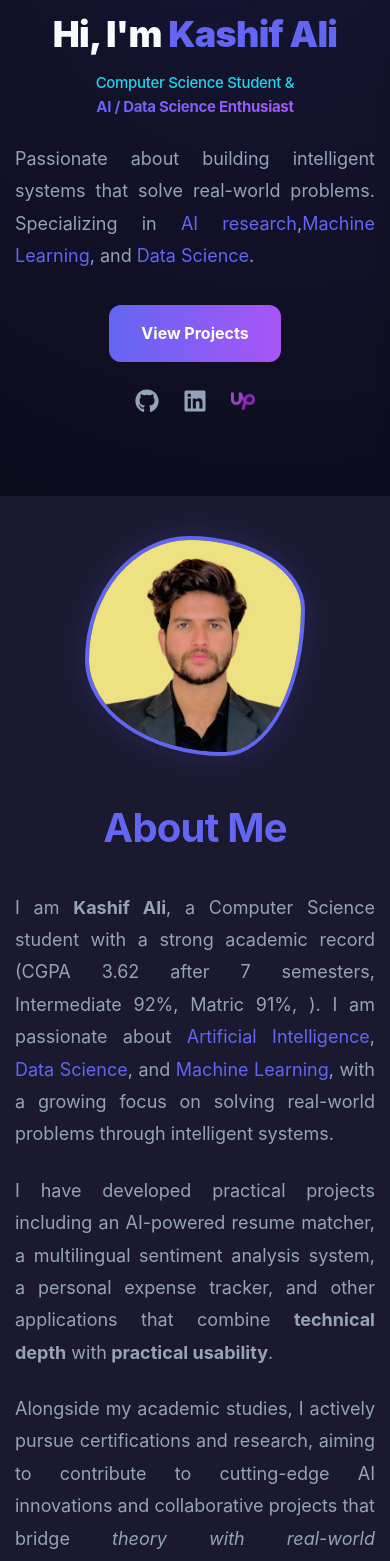
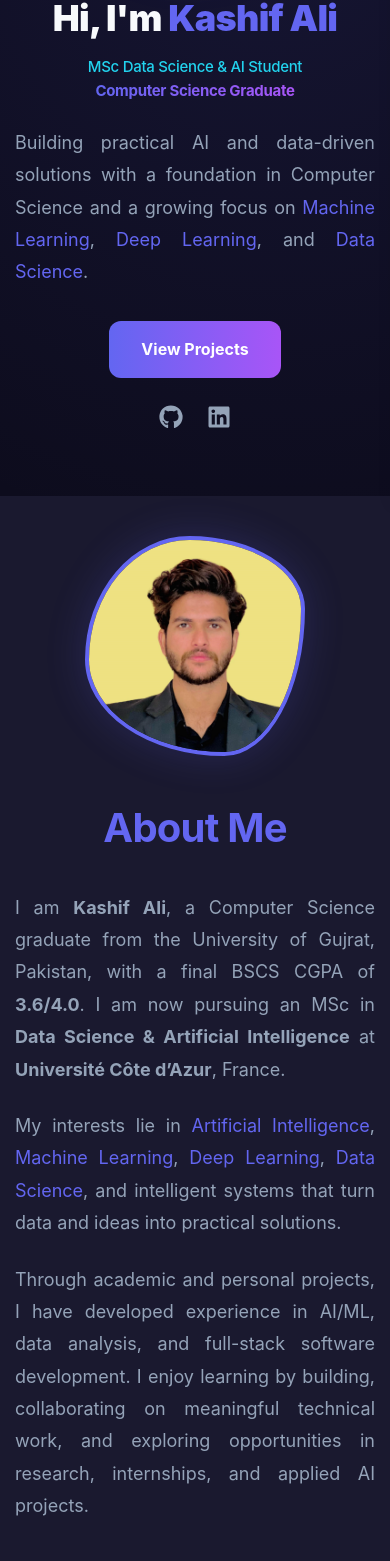
Before and after one commit to kashifali6273/Personal-Portfolio-website, a React (Create React App) app: page / in a window 390 px wide. Shown: the part 348-1909 px from the top of the page. Built offline with nearby package versions, Linux system fonts and the light colour scheme.

Commit message:
another update

```diff
--- a/public/index.html
+++ b/public/index.html
@@ -1,4 +1,4 @@
-<!DOCTYPE html>
+<!doctype html>
 <html lang="en">
   <head>
     <meta charset="utf-8" />
@@ -7,38 +7,25 @@
     <meta name="theme-color" content="#000000" />
     <meta
       name="description"
-      content="Web site created using create-react-app"
+      content="Kashif Ali | Computer Science Graduate | MSc Data Science & AI Student | AI, ML, Data Science, and software development portfolio."
     />
+    <meta
+      property="og:title"
+      content="Kashif Ali | MSc Data Science & AI Student"
+    />
+    <meta
+      property="og:description"
+      content="Computer Science Graduate and MSc Data Science & AI student focused on AI, machine learning, deep learning, and data-driven solutions."
+    />
+    <meta property="og:type" content="website" />
     <link rel="apple-touch-icon" href="%PUBLIC_URL%/logo192.png" />
-    <!--
-      manifest.json provides metadata used when your web app is installed on a
-      user's mobile device or desktop. See https://developers.google.com/web/fundamentals/web-app-manifest/
-    -->
     <link rel="manifest" href="%PUBLIC_URL%/manifest.json" />
-    <!--
-      Notice the use of %PUBLIC_URL% in the tags above.
-      It will be replaced with the URL of the `public` folder during the build.
-      Only files inside the `public` folder can be referenced from the HTML.
-
-      Unlike "/favicon.ico" or "favicon.ico", "%PUBLIC_URL%/favicon.ico" will
-      work correctly both with client-side routing and a non-root public URL.
-      Learn how to configure a non-root public URL by running `npm run build`.
-    -->
-    <title>Kashif Ali | Portfolio</title>
-
+    <title>
+      Kashif Ali | Computer Science Graduate | MSc Data Science & AI
+    </title>
   </head>
   <body>
     <noscript>You need to enable JavaScript to run this app.</noscript>
     <div id="root"></div>
-    <!--
-      This HTML file is a template.
-      If you open it directly in the browser, you will see an empty page.
-
-      You can add webfonts, meta tags, or analytics to this file.
-      The build step will place the bundled scripts into the <body> tag.
-
-      To begin the development, run `npm start` or `yarn start`.
-      To create a production bundle, use `npm run build` or `yarn build`.
-    -->
   </body>
 </html>
--- a/src/App.js
+++ b/src/App.js
@@ -3,12 +3,13 @@ import { BrowserRouter as Router, Routes, Route } from "react-router-dom";
 import Navbar from "./components/Navbar";
 import Hero from "./components/Hero";
 import About from "./components/About";
+import Education from "./components/Education";
 import Skills from "./components/Skills";
 import Projects from "./components/Projects";
 import Certificates from "./components/Certificates";
 import Contact from "./components/Contact";
 import Blog from "./components/Blog";
-import BlogDetails from "./components/BlogDetails"; // new page
+import BlogDetails from "./components/BlogDetails";
 import Footer from "./components/Footer";
 import "./App.css";
 
@@ -16,7 +17,6 @@ function App() {
   return (
     <Router>
       <Routes>
-        {/* Home Page with all sections */}
         <Route
           path="/"
           element={
@@ -24,6 +24,7 @@ function App() {
               <Navbar />
               <Hero />
               <About />
+              <Education />
               <Skills />
               <Projects />
               <Certificates />
@@ -34,7 +35,6 @@ function App() {
           }
         />
 
-        {/* Blog details page */}
         <Route path="/blogs" element={<BlogDetails />} />
       </Routes>
     </Router>
--- a/src/components/About.js
+++ b/src/components/About.js
@@ -1,12 +1,11 @@
 import React from "react";
 import { motion } from "framer-motion";
-import profilePic from "../assets/profile.jpeg"; // reuse your profile image
+import profilePic from "../assets/profile.jpeg";
 
 const About = () => {
   return (
     <section id="about" className="about">
       <div className="about-container">
-        {/* Image with animation */}
         <motion.div
           className="about-image"
           initial={{ opacity: 0, x: -50 }}
@@ -17,7 +16,6 @@ const About = () => {
           <img src={profilePic} alt="Kashif Ali Profile" />
         </motion.div>
 
-        {/* Text with animation */}
         <motion.div
           className="about-text"
           initial={{ opacity: 0, x: 50 }}
@@ -27,23 +25,26 @@ const About = () => {
         >
           <h2>About Me</h2>
           <p>
-            I am <strong>Kashif Ali</strong>, a Computer Science student with a strong academic record
-            (CGPA 3.62 after 7 semesters, Intermediate 92%, Matric 91%, ).
-            I am passionate about <span className="highlight">Artificial Intelligence</span>,
-            <span className="highlight"> Data Science</span>, and
-            <span className="highlight"> Machine Learning</span>, with a growing focus on solving
-            real-world problems through intelligent systems.
+            I am <strong>Kashif Ali</strong>, a Computer Science graduate from
+            the University of Gujrat, Pakistan, with a final BSCS CGPA of
+            <strong> 3.6/4.0</strong>. I am now pursuing an MSc in
+            <strong> Data Science & Artificial Intelligence</strong> at
+            <strong> Université Côte d’Azur</strong>, France.
           </p>
           <p>
-            I have developed practical projects including an AI-powered resume matcher,
-            a multilingual sentiment analysis system, a personal expense tracker, and
-            other applications that combine <strong>technical depth</strong> with
-            <strong> practical usability</strong>.
+            My interests lie in{" "}
+            <span className="highlight">Artificial Intelligence</span>,
+            <span className="highlight"> Machine Learning</span>,
+            <span className="highlight"> Deep Learning</span>,
+            <span className="highlight"> Data Science</span>, and intelligent
+            systems that turn data and ideas into practical solutions.
           </p>
           <p>
-            Alongside my academic studies, I actively pursue certifications and research,
-            aiming to contribute to cutting-edge AI innovations and collaborative projects
-            that bridge <em>theory with real-world applications</em>.
+            Through academic and personal projects, I have developed experience
+            in AI/ML, data analysis, and full-stack software development. I
+            enjoy learning by building, collaborating on meaningful technical
+            work, and exploring opportunities in research, internships, and
+            applied AI projects.
           </p>
         </motion.div>
       </div>
--- a/src/components/Contact.js
+++ b/src/components/Contact.js
@@ -12,7 +12,7 @@ const Contact = () => {
         "service_3rckd3h", // ✅ Your EmailJS Service ID
         "template_z9xgeek", // ✅ Replace with your actual Template ID
         form.current,
-        "61jzPoN7gsSi99afv" // ✅ Your Public Key
+        "61jzPoN7gsSi99afv", // ✅ Your Public Key
       )
       .then(
         () => {
@@ -22,17 +22,17 @@ const Contact = () => {
         (error) => {
           console.error(error.text);
           alert("❌ Failed to send message. Please try again.");
-        }
+        },
       );
   };
 
   return (
     <section id="contact" className="contact">
-      <h2>Contact Me</h2>
+      <h2>Contact</h2>
       <p className="contact-intro">
-        If you’d like to get in touch regarding opportunities, collaborations,
-        or admissions, please use the form below or connect with me directly
-        through email and social links.
+        Open to meaningful opportunities, collaborations, internships, and
+        technical projects in AI, machine learning, data science, and software
+        development.
       </p>
 
       <div className="contact-container">
@@ -63,26 +63,37 @@ const Contact = () => {
         <div className="contact-info">
           <div>
             <h3>Email</h3>
-            <a href="mailto:kashif7493@gmail.com" target="_blank" rel="noreferrer">
+            <a
+              href="mailto:kashif7493@gmail.com"
+              target="_blank"
+              rel="noreferrer"
+            >
               kashif7493@gmail.com
             </a>
           </div>
 
           <div>
             <h3>LinkedIn</h3>
-            <a href="https://www.linkedin.com/in/kashif-ali-57352b380" target="_blank" rel="noreferrer">
+            <a
+              href="https://www.linkedin.com/in/kashif-ali-57352b380"
+              target="_blank"
+              rel="noreferrer"
+            >
               View Profile
             </a>
           </div>
 
           <div>
             <h3>GitHub</h3>
-            <a href="https://github.com/kashifali6273" target="_blank" rel="noreferrer">
+            <a
+              href="https://github.com/kashifali6273"
+              target="_blank"
+              rel="noreferrer"
+            >
               View Projects
             </a>
           </div>
         </div>
-
       </div>
     </section>
   );
--- /dev/null
+++ b/src/components/Education.js
@@ -0,0 +1,40 @@
+import React from "react";
+
+const Education = () => {
+  const education = [
+    {
+      title: "MSc Data Science & Artificial Intelligence",
+      institution: "Université Côte d’Azur, France",
+      status: "Incoming / Starting 2026",
+      details:
+        "Pursuing advanced study in machine learning, AI, data science, and applied intelligent systems.",
+    },
+    {
+      title: "BS Computer Science",
+      institution: "University of Gujrat, Pakistan",
+      status: "Completed 2026",
+      details: "Final CGPA: 3.6/4.0",
+    },
+  ];
+
+  return (
+    <section id="education" className="education">
+      <div className="section-heading">
+        <h2>Education</h2>
+      </div>
+
+      <div className="education-container">
+        {education.map((item, index) => (
+          <div key={item.title} className="education-card">
+            <div className="education-badge">{item.status}</div>
+            <h3>{item.title}</h3>
+            <p className="education-institution">{item.institution}</p>
+            <p>{item.details}</p>
+          </div>
+        ))}
+      </div>
+    </section>
+  );
+};
+
+export default Education;
--- a/src/components/Hero.js
+++ b/src/components/Hero.js
@@ -1,6 +1,5 @@
 import React from "react";
 import profilePic from "../assets/profile.jpeg";
-import upworkIcon from "../assets/upwork.png"; // ✅ Import your Upwork PNG
 import { FaGithub, FaLinkedin } from "react-icons/fa";
 
 const Hero = () => {
@@ -11,26 +10,37 @@ const Hero = () => {
           Hi, I'm <span className="highlight">Kashif Ali</span>
         </h1>
         <h2>
-          Computer Science Student & <br />
-          <span className="accent">AI / Data Science Enthusiast</span>
+          MSc Data Science & AI Student <br />
+          <span className="accent">Computer Science Graduate</span>
         </h2>
         <p className="home-description">
-          Passionate about building intelligent systems that solve real-world problems.
-          Specializing in <span className="highlight">AI research</span>,
-          <span className="highlight">Machine Learning</span>, and <span className="highlight">Data Science</span>.
+          Building practical AI and data-driven solutions with a foundation in
+          Computer Science and a growing focus on{" "}
+          <span className="highlight">Machine Learning</span>,
+          <span className="highlight"> Deep Learning</span>, and
+          <span className="highlight"> Data Science</span>.
         </p>
 
         <div className="home-actions">
-          <a href="#projects" className="btn">View Projects</a>
+          <a href="#projects" className="btn">
+            View Projects
+          </a>
           <div className="social-icons">
-            <a href="https://github.com/kashifali6273" target="_blank" rel="noopener noreferrer" aria-label="GitHub">
+            <a
+              href="https://github.com/kashifali6273"
+              target="_blank"
+              rel="noopener noreferrer"
+              aria-label="GitHub"
+            >
               <FaGithub />
             </a>
-            <a href="https://www.linkedin.com/in/kashif-ali-57352b380" target="_blank" rel="noopener noreferrer" aria-label="LinkedIn">
+            <a
+              href="https://www.linkedin.com/in/kashif-ali-57352b380"
+              target="_blank"
+              rel="noopener noreferrer"
+              aria-label="LinkedIn"
+            >
               <FaLinkedin />
-            </a>
-            <a href="https://www.upwork.com/freelancers/~0172a0ce21a32c71e4" target="_blank" rel="noopener noreferrer" aria-label="Upwork">
-              <img src={upworkIcon} alt="Upwork" style={{ width: "24px", height: "24px", filter: "invert(1)" }} />
             </a>
           </div>
         </div>
--- a/src/components/Projects.js
+++ b/src/components/Projects.js
@@ -6,80 +6,49 @@ const Projects = () => {
 
   const projects = [
     {
+      title: "AI-Powered Resume Matcher & Job Monitoring System",
+      description:
+        "A Flask-based application that matches resumes with job descriptions, gives feedback on fit, and monitors relevant opportunities with automated alerts.",
+      link: "https://github.com/kashifali6273/AI-Powered-Resume-Matcher-and-Job-Monitoring-System",
+      tech: "Python, Flask, AI, NLP",
+    },
+    {
       title: "Multilingual Code-Mixed Sentiment Analysis",
       description:
-        "Fine-tuned XLM-RoBERTa on multilingual code-mixed datasets (English + Roman Urdu) for sentiment classification. Research-focused project demonstrating expertise in NLP and multilingual AI.",
+        "A research-focused NLP project using XLM-RoBERTa for sentiment classification on multilingual code-mixed datasets, with emphasis on real-world text understanding.",
       link: "https://github.com/kashifali6273/Code-Mixed-Sentiment-Analysis-using-XLM-RoBERTa",
-    },
-    {
-      title: "AI-Powered Resume Matcher & Job Monitoring System",
-      description:
-        "Flask-based web platform that matches resumes with job descriptions, provides AI-driven feedback, and monitors job postings in real-time with automated email alerts.",
-      link: "https://github.com/kashifali6273/AI-Powered-Resume-Matcher-and-Job-Monitoring-System",
+      tech: "Python, Transformers, NLP, Deep Learning",
     },
     {
       title: "Monitoring Vegetation Changes in Punjab Using NDVI and CNN",
       description:
-        "Used NDVI and a pre-trained CNN to detect vegetation changes between 2018–2022, with heatmaps showing significant environmental shifts.",
+        "A geospatial and AI project using NDVI and convolutional models to analyze regional vegetation changes and visualize environmental patterns.",
       link: "https://github.com/kashifali6273/Monitoring-Vegetation-Changes-in-Punjab-Using-NDVI-and-CNN",
+      tech: "Python, CNN, Remote Sensing, Data Analysis",
     },
     {
       title: "Personalized Learning Recommendation System",
       description:
-        "AI-powered system combining supervised, unsupervised, and reinforcement learning to recommend study resources and paths tailored to student performance and learning styles.",
+        "An intelligent recommendation system designed to tailor learning paths using data-driven analysis of student performance and learning needs.",
       link: "https://github.com/kashifali6273/Personalized-Learning-Recommendation-System",
+      tech: "Python, Machine Learning, Recommendation Systems",
     },
     {
-      title: "AI Co-Founder",
+      title: "Twitter Sentiment Analysis with Big Data",
       description:
-        "An intelligent assistant that helps brainstorm, validate, and support startup ideas using AI-driven insights and LLM-powered reasoning.",
-      link: "https://github.com/kashifali6273/AI-Co-Founder",
-    },
-    {
-      title: "Twitter Sentiment Analysis with Big Data (Spark + FastAPI + React)",
-      description:
-        "End-to-end big data pipeline analyzing Twitter sentiment using Apache Spark, served via FastAPI backend and React frontend.",
+        "An end-to-end big data pipeline for sentiment analysis, combining Apache Spark, FastAPI, and React to process and present social media insights.",
       link: "https://github.com/kashifali6273/Twitter-Sentiment-Analysis-with-Big-Data-Spark-FastAPI-React",
+      tech: "Spark, FastAPI, React, Python",
     },
     {
       title: "AI Health Assistant",
       description:
-        "Streamlit-based app that predicts Diabetes and Heart Disease risk using trained ML models. Features a clean UI and is easily extendable for future enhancements.",
+        "A Streamlit-based disease risk prediction application that applies machine learning models to provide practical health insight in a user-friendly interface.",
       link: "https://github.com/kashifali6273/AI-Health-Assistant-Disease-Risk-Prediction-with-Streamlit",
-    },
-    {
-      title: "E-commerce Sales Analysis",
-      description:
-        "Data analysis project uncovering sales trends, customer segmentation, and forecasting insights using Python and visualization libraries.",
-      link: "https://github.com/kashifali6273/Ecommerce-Sales-Analysis",
-    },
-    {
-      title: "A/B Testing Experiment Analysis",
-      description:
-        "Designed and analyzed A/B testing experiments to optimize conversion rates, applying statistical methods and visualization for insights.",
-      link: "https://github.com/kashifali6273/A-B-Testing-Experiment-Analysis-and-Optimization",
-    },
-    {
-      title: "Wheat Yield Prediction",
-      description:
-        "Machine learning model predicting wheat yield based on environmental and soil features, showcasing AI in agriculture.",
-      link: "https://github.com/kashifali6273/Wheat-Yield-Prediction",
-    },
-    {
-      title: "Personal Expense Tracker",
-      description:
-        "Flask-based multi-user expense tracker with budgeting, filtering, editing, and PDF reporting functionality.",
-      link: "https://github.com/kashifali6273/Personal-Expense-Tracker",
-    },
-    {
-      title: "Mood Tracker Application",
-      description:
-        "Python application for tracking emotions, analyzing mood data, and exporting reports in CSV/PDF format.",
-      link: "https://github.com/kashifali6273/Mood-Tracker-",
+      tech: "Python, Streamlit, Machine Learning",
     },
   ];
 
-  // Scroll helper
   const scroll = (direction) => {
     if (scrollRef.current) {
       const { scrollLeft, clientWidth } = scrollRef.current;
@@ -93,27 +62,30 @@ const Projects = () => {
 
   return (
     <section id="projects" className="projects">
-      <h2>My Projects</h2>
+      <h2>Featured Projects</h2>
 
-      {/* Arrows */}
       <div className="projects-nav">
-        <button onClick={() => scroll("left")} className="scroll-btn">⬅</button>
-        <button onClick={() => scroll("right")} className="scroll-btn">➡</button>
+        <button onClick={() => scroll("left")} className="scroll-btn">
+          ⬅
+        </button>
+        <button onClick={() => scroll("right")} className="scroll-btn">
+          ➡
+        </button>
       </div>
 
-      {/* Horizontal Scrollable Container */}
       <div className="projects-scroll" ref={scrollRef}>
         {projects.map((project, index) => (
           <motion.div
-            key={index}
+            key={project.title}
             className="project-card"
             initial={{ opacity: 0, y: 40 }}
             whileInView={{ opacity: 1, y: 0 }}
-            transition={{ duration: 0.1, delay: index * 0.1 }}
+            transition={{ duration: 0.25, delay: index * 0.08 }}
             viewport={{ once: true }}
           >
             <h3>{project.title}</h3>
             <p>{project.description}</p>
+            <div className="project-tech">{project.tech}</div>
             <a href={project.link} target="_blank" rel="noreferrer">
               View Project
             </a>
--- a/src/components/Skills.js
+++ b/src/components/Skills.js
@@ -1,72 +1,92 @@
 import React from "react";
 import { motion } from "framer-motion";
-import { FaPython, FaDatabase, FaReact, FaGitAlt, FaHtml5, FaCss3Alt, FaJs  } from "react-icons/fa";
 import {
+  FaPython,
+  FaReact,
+  FaJs,
+  FaHtml5,
+  FaCss3Alt,
+  FaGitAlt,
+  FaDatabase,
+} from "react-icons/fa";
+import {
+  SiScikitlearn,
+  SiPytorch,
   SiTensorflow,
-  SiPytorch,
-  SiScikitlearn,
-  SiFlask,
-  SiC, SiCplusplus
+  SiApachespark,
+  SiJupyter,
+  SiGithub,
+  SiNumpy,
+  SiPandas,
+  SiGooglecolab,
 } from "react-icons/si";
 import { GiArtificialIntelligence } from "react-icons/gi";
-
 
 const Skills = () => {
   const skillCategories = [
     {
-      title: "Core AI & Machine Learning",
+      title: "Artificial Intelligence & Machine Learning",
       skills: [
-        { name: "Python", level: 95, icon: <FaPython /> },
-        { name: "Machine Learning", level: 90, icon: <SiScikitlearn /> },
-        { name: "Data Science & AI", level: 85, icon: <SiTensorflow /> },
-        { name: "Deep Learning", level: 80, icon: <SiPytorch /> },
-
+        { name: "Machine Learning", level: 92, icon: <SiScikitlearn /> },
+        { name: "Deep Learning", level: 86, icon: <SiPytorch /> },
         {
-          name: "Natural Language Processing (NLP)",
-          level: 80,
+          name: "Artificial Intelligence",
+          level: 88,
           icon: <GiArtificialIntelligence />,
         },
+        { name: "Scikit-learn", level: 90, icon: <SiScikitlearn /> },
+        { name: "XGBoost", level: 82, icon: <SiScikitlearn /> },
+        { name: "PyTorch", level: 84, icon: <SiPytorch /> },
+        { name: "TensorFlow / Keras", level: 80, icon: <SiTensorflow /> },
       ],
     },
     {
-      title: "Programming Languages",
+      title: "Data Science",
       skills: [
         { name: "Python", level: 95, icon: <FaPython /> },
-        { name: "C", level: 90, icon: <SiC /> },
-        { name: "C++", level: 85, icon: <SiCplusplus /> },
-        { name: "HTML", level: 85, icon: <FaHtml5 /> },
-        { name: "CSS", level: 85, icon: <FaCss3Alt /> },
-        { name: "JavaScript", level: 80, icon: <FaJs /> },
-      ],
-    },
-
-    {
-      title: "Web Development",
-      skills: [
-        { name: "Flask (Backend Development)", level: 80, icon: <SiFlask /> },
-        { name: "React (Frontend Development)", level: 80, icon: <FaReact /> },
+        { name: "Pandas", level: 88, icon: <SiPandas /> },
+        { name: "NumPy", level: 88, icon: <SiNumpy /> },
+        { name: "Data Analysis", level: 86, icon: <FaDatabase /> },
+        { name: "Data Visualization", level: 84, icon: <SiJupyter /> },
+        { name: "Feature Engineering", level: 82, icon: <FaDatabase /> },
+        { name: "Data Preprocessing", level: 85, icon: <FaDatabase /> },
       ],
     },
     {
-      title: "Databases & Tools",
+      title: "Big Data & Distributed Computing",
       skills: [
-        { name: "SQL & Databases", level: 75, icon: <FaDatabase /> },
-        { name: "Git & Version Control", level: 75, icon: <FaGitAlt /> },
+        { name: "Apache Spark", level: 80, icon: <SiApachespark /> },
+        { name: "Spark ML", level: 78, icon: <SiApachespark /> },
+      ],
+    },
+    {
+      title: "Programming & Web Development",
+      skills: [
+        { name: "JavaScript", level: 82, icon: <FaJs /> },
+        { name: "React", level: 84, icon: <FaReact /> },
+        { name: "HTML", level: 86, icon: <FaHtml5 /> },
+        { name: "CSS", level: 84, icon: <FaCss3Alt /> },
+        { name: "Java", level: 72, icon: <FaJs /> },
+      ],
+    },
+    {
+      title: "Tools & Workflow",
+      skills: [
+        { name: "Jupyter", level: 90, icon: <SiJupyter /> },
+        { name: "VS Code", level: 90, icon: <FaGitAlt /> },
+        { name: "Google Colab", level: 88, icon: <SiGooglecolab /> },
+        { name: "Git / GitHub", level: 86, icon: <SiGithub /> },
       ],
     },
   ];
 
   return (
     <section id="skills" className="skills">
-      <h2>My Skills</h2>
+      <h2>Skills</h2>
       <p className="skills-intro">
-        I specialize in{" "}
-        <strong>
-          Artificial Intelligence, Machine Learning, and Data Science
-        </strong>
-        , with experience in building intelligent systems, backend services, and
-        full-stack applications. Below is a breakdown of my skills across core
-        AI, web development, and supporting tools.
+        I focus on <strong>AI, machine learning, data science</strong>, and
+        practical software engineering, with experience building intelligent
+        systems and data-driven applications.
       </p>
 
       <div className="skills-categories">
@@ -77,7 +97,9 @@ const Skills = () => {
               {category.skills.map((skill, index) => (
                 <div key={skill.name} className="skill">
                   <div className="skill-header">
-                    <span>{skill.name}</span>
+                    <span>
+                      {skill.icon} {skill.name}
+                    </span>
                     <span className="skill-percentage">{skill.level}%</span>
                   </div>
                   <div className="skill-bar">
@@ -87,8 +109,8 @@ const Skills = () => {
                       whileInView={{ width: `${skill.level}%`, opacity: 1 }}
                       transition={{
                         duration: 1.2,
-                        delay: index * 0.1,
-                        ease: "easeOut"
+                        delay: index * 0.08,
+                        ease: "easeOut",
                       }}
                       viewport={{ once: true, amount: 0.2 }}
                     />
```
Also changed, not shown: src/App.css (+199 -22 lines), src/components/Navbar.js (+10 -4 lines).
